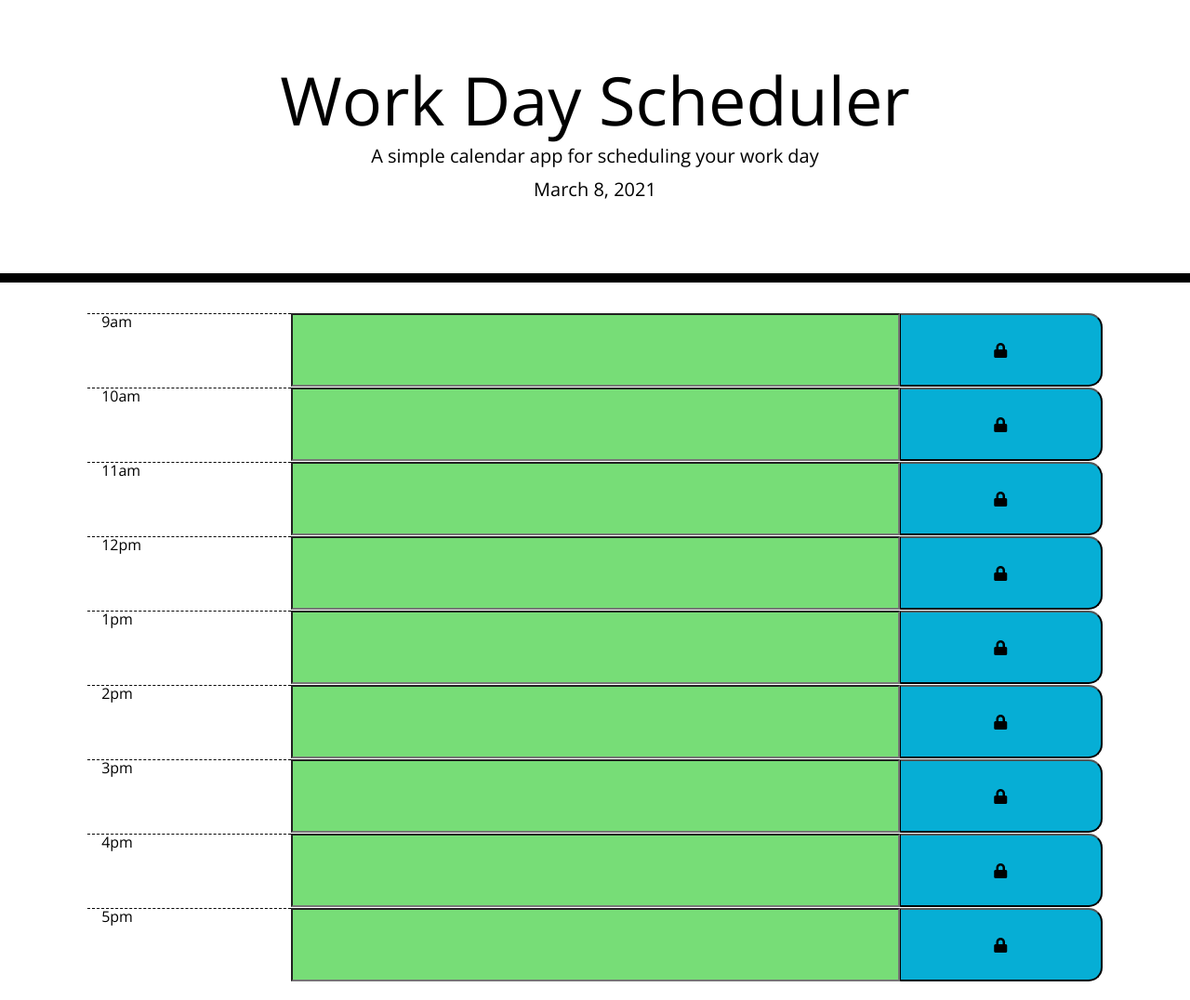
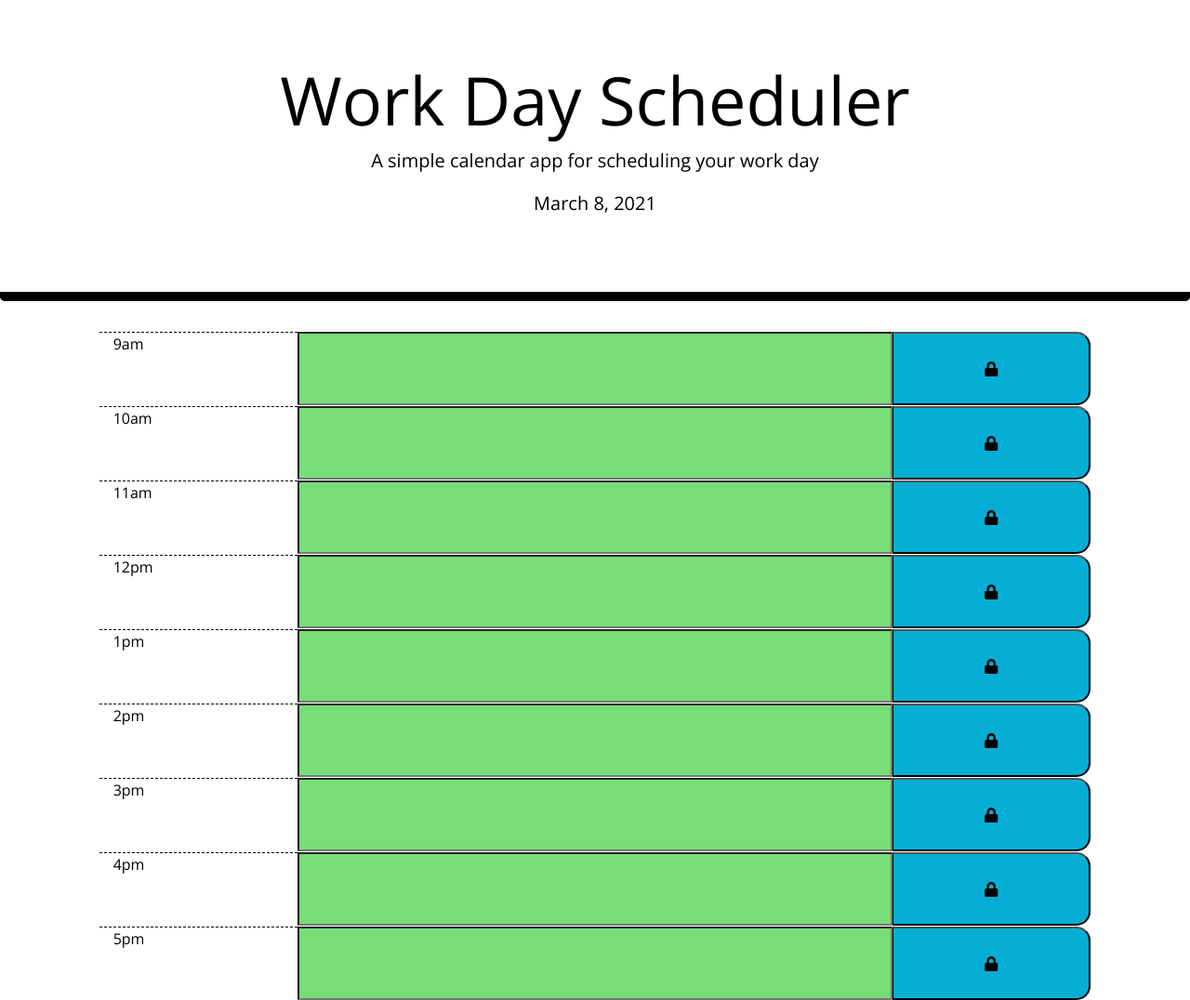
Before and after one commit to vegaryanneil/homework-5-scheduler, a plain HTML site: page index.html in a window 1280 px wide. Shown: the whole page at 93% size. Drawn offline with nearby package versions, Linux system fonts and the light colour scheme.

Commit message:
Fixed the margins so there isn't left and right scrolling

```diff
--- a/index.html
+++ b/index.html
@@ -72,7 +72,7 @@
     </div>
     <div class="row">
       <div class="hour col-sm-2" id="17">5pm</div>
-      <input class="test col-sm-6" />
+      <input class="col-sm-6" />
       <button class="saveBtn col-sm-2"><i class="fas fa-lock"></i></button>
     </div>
   </div>
--- a/style.css
+++ b/style.css
@@ -2,7 +2,6 @@
 body {
   font-family: "Open Sans", sans-serif;
   font-size: 16px;
-  line-height: 1;
 }
 
 textarea {
@@ -11,7 +10,7 @@ textarea {
   resize: none;
   color: #000000;
   border-left: 1px solid black;
-  padding: 10px;
+  padding: 5px;
 }
 
 /* header tag */
@@ -19,7 +18,6 @@ textarea {
   text-align: center;
   background-color: transparent;
   color: black;
-  border-radius: 0;
   border-bottom: 10px solid black;
 }
 
@@ -81,6 +79,8 @@ textarea {
   transition: all 0.3s ease-in-out;
 }
 
+/* centered the actual scheduler */
 .row {
   justify-content: center;
+  margin: auto;
 }
```
